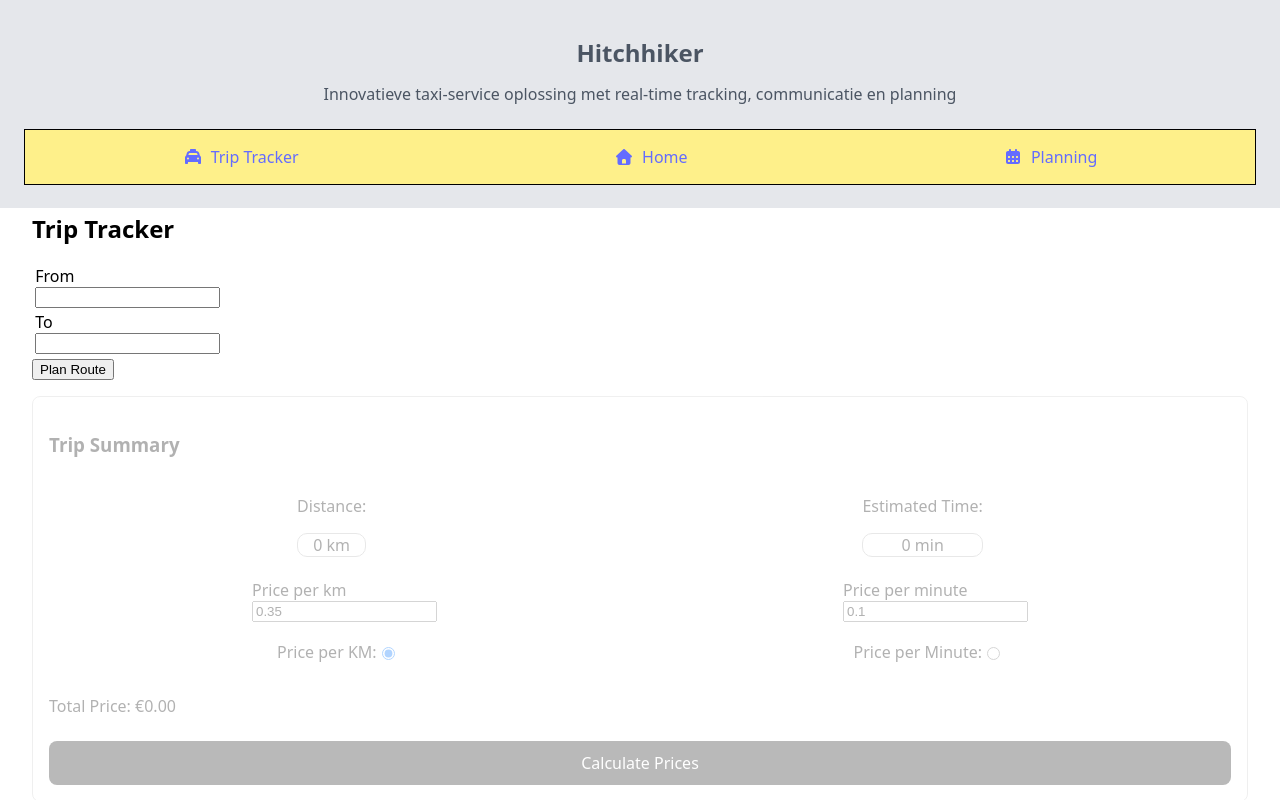
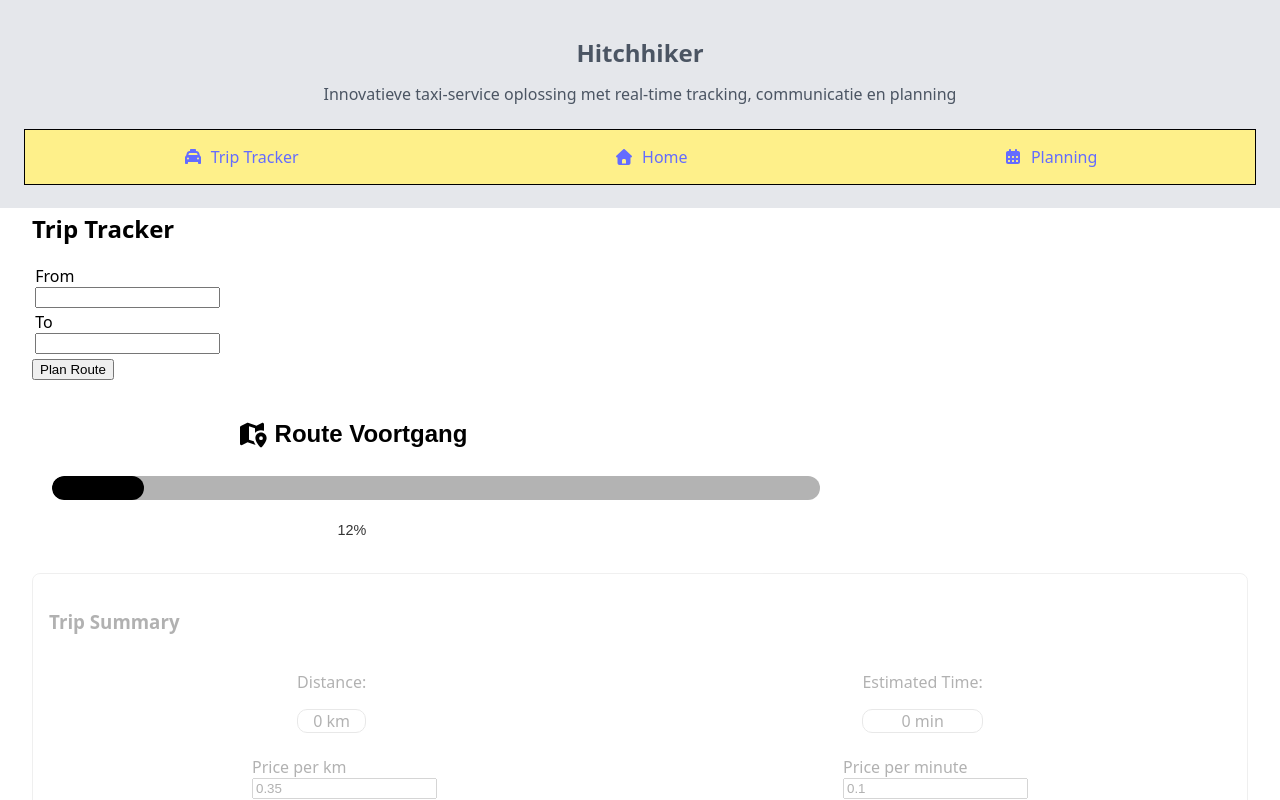
Before and after one commit to JakevdKolk/Hackaton-2-Hitch-tracker, a React (Vite) app in the folder HitchTracker/: page /trip-tracker in a window 1280 px wide. Shown: the top 800 px of the page. Built offline with nearby package versions, Linux system fonts and the light colour scheme.

Commit message:
the prograsser bar from bar.tsx i placed missing only adding the correct percentage

```diff
--- a/HitchTracker/src/components/Bar.css
+++ b/HitchTracker/src/components/Bar.css
@@ -1,12 +1,13 @@
 .progress-container {
   display: flex;
   flex-direction: column;
-  align-items: flex-start;
+  align-items: center; /* center horizontally */
+  justify-content: center; /* center vertically (optional) */
   gap: 8px;
   font-family: Arial, sans-serif;
   width: 100%;
   max-width: 600px;
-  margin: 20px auto;
+  margin: 20px ; /* centers container */
 }
 
 /* Header layout for icon + title */
@@ -26,8 +27,7 @@
   background: #b3b3b3;
   border-radius: 9999px;
   overflow: hidden;
-  min-width: 60vw;
-  width: 100%;
+  width: 60vw; /* takes up 60% of viewport width */
   margin: 0 auto; /* centers horizontally */
 }
 
@@ -39,8 +39,8 @@
 }
 
 .progress-label {
-  align-self: flex-end;
   font-size: 0.9rem;
   color: #333;
-  margin-right: 4px;
+  text-align: center; /* centers the label under the bar */
+  width: 100%;
 }
--- a/HitchTracker/src/pages/TripTrackerPage.tsx
+++ b/HitchTracker/src/pages/TripTrackerPage.tsx
@@ -1,6 +1,7 @@
 import { useState } from "react";
 import Routeform from "../components/Routeform";
 import PriceCalculator from "../components/PriceCalculator";
+import Bar from "../components/Bar";
 
 export default function TripTrackerPage() {
   const [from, setFrom] = useState("");
@@ -22,6 +23,8 @@ export default function TripTrackerPage() {
         setSpeedNumber={setSpeedNumber}
         setTimeInMinutes={setTimeInMinutes}
       />
+      <Bar speed={speedNumber} />
+
 
       <PriceCalculator
         kmNumber={kmNumber}
```
